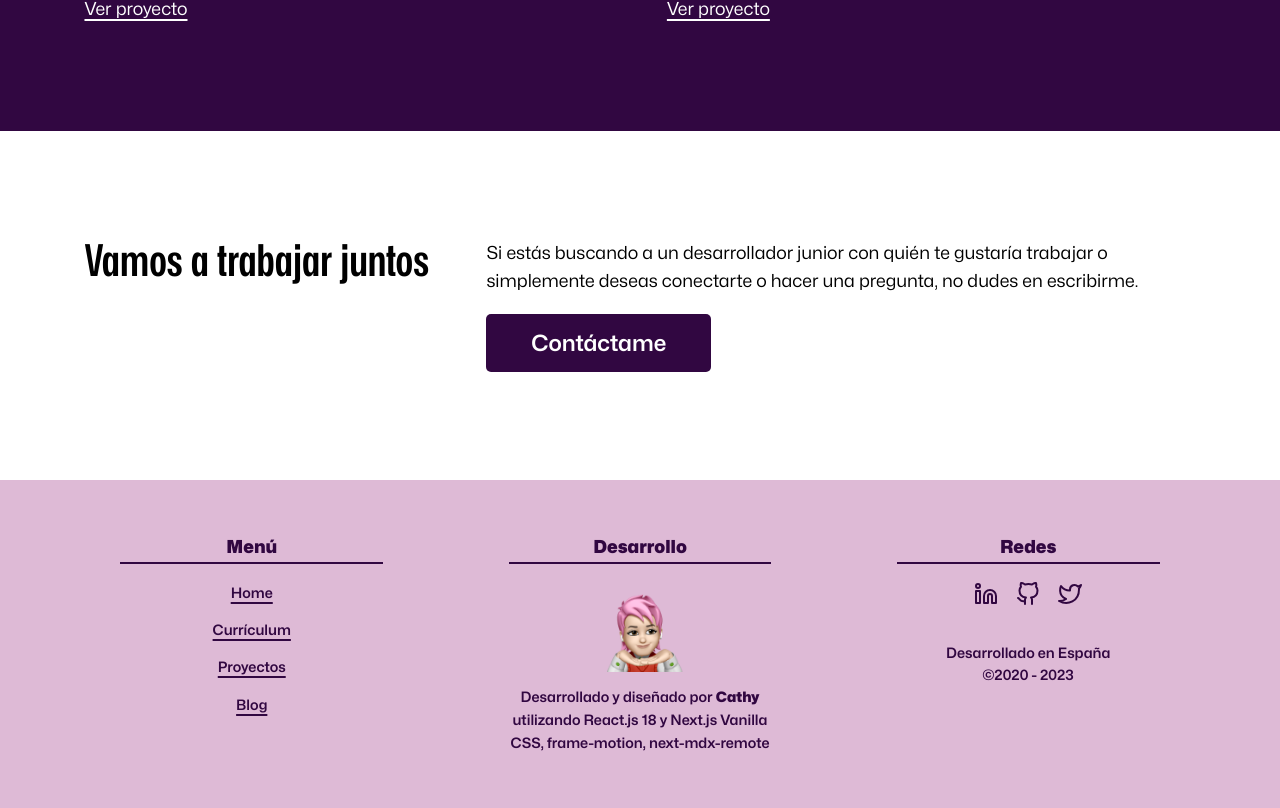
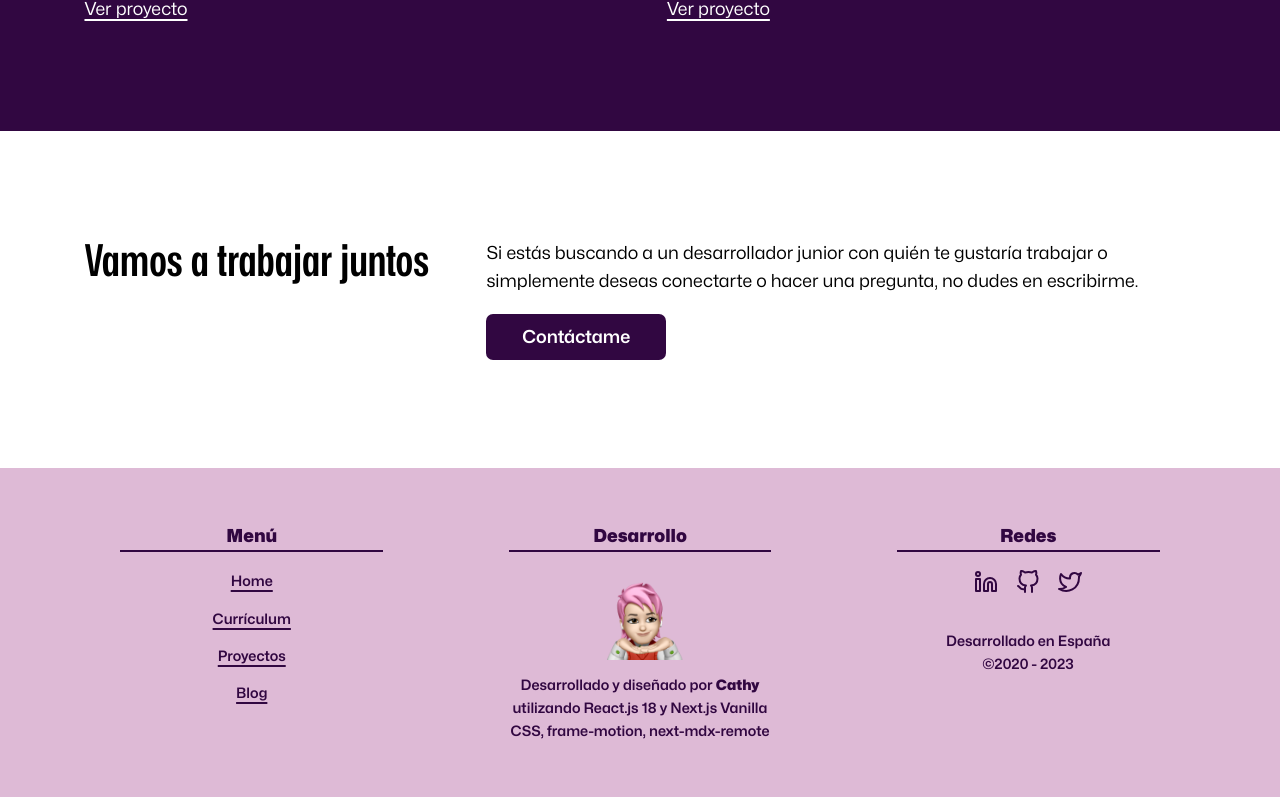
Before and after one commit to catharygr/portafolio-bubulazi-next-2024, a Next.js app: page /proyectos/formulario-multi-paginas in a window 1280 px wide. Shown: the part 4546-5354 px from the top of the page. Built offline with nearby package versions, Linux system fonts and the light colour scheme.

Commit message:
Trabajando en los enlaces del componente InfoLink

```diff
--- a/src/app/componentes/Formulario/Formulario.jsx
+++ b/src/app/componentes/Formulario/Formulario.jsx
@@ -3,7 +3,7 @@ import styles from "./Formulario.module.css";
 
 export default function Formulario() {
   return (
-    <section className={styles.container}>
+    <section className={styles.container} id="contacto-form">
       <div className={`${styles.formulario} wrapper`}>
         <div className={`${styles.contenido} flow`}>
           <h2 className={styles.h2}>
--- a/src/app/componentes/InfoLink/InfoLink.jsx
+++ b/src/app/componentes/InfoLink/InfoLink.jsx
@@ -9,7 +9,7 @@ export default function InfoLink({ content, type }) {
         <div className={styles.contenido}>
           <p>{contenido}</p>
           {type === "single-link" && (
-            <Link href={"/"} className={styles.singleLink}>
+            <Link href={url} className={styles.singleLink}>
               {linkText}
             </Link>
           )}
--- a/src/app/componentes/InfoLink/InfoLink.module.css
+++ b/src/app/componentes/InfoLink/InfoLink.module.css
@@ -4,9 +4,9 @@
   background-color: hsl(var(--clr-uno));
   color: hsl(var(--clr-blanco));
   padding: 0.5em 2em;
-  border-radius: 5px;
+  border-radius: var(--border-radius);
   font-weight: var(--f-wei-600);
-  font-size: var(--fs-500);
+  font-size: var(--fs-400);
   text-decoration: none;
   transition: scale 0.2s ease-in-out;
 }
--- a/src/app/contenido/formulario-multi-paginas/contenido.js
+++ b/src/app/contenido/formulario-multi-paginas/contenido.js
@@ -103,7 +103,7 @@ export const contenidoDePagina = {
     titulo: "Vamos a trabajar juntos",
     contenido:
       "Si estás buscando a un desarrollador junior con quién te gustaría trabajar o simplemente deseas conectarte o hacer una pregunta, no dudes en escribirme.",
-    url: "/",
+    url: "/#contacto-form",
     linkText: "Contáctame ",
   },
 };
```
